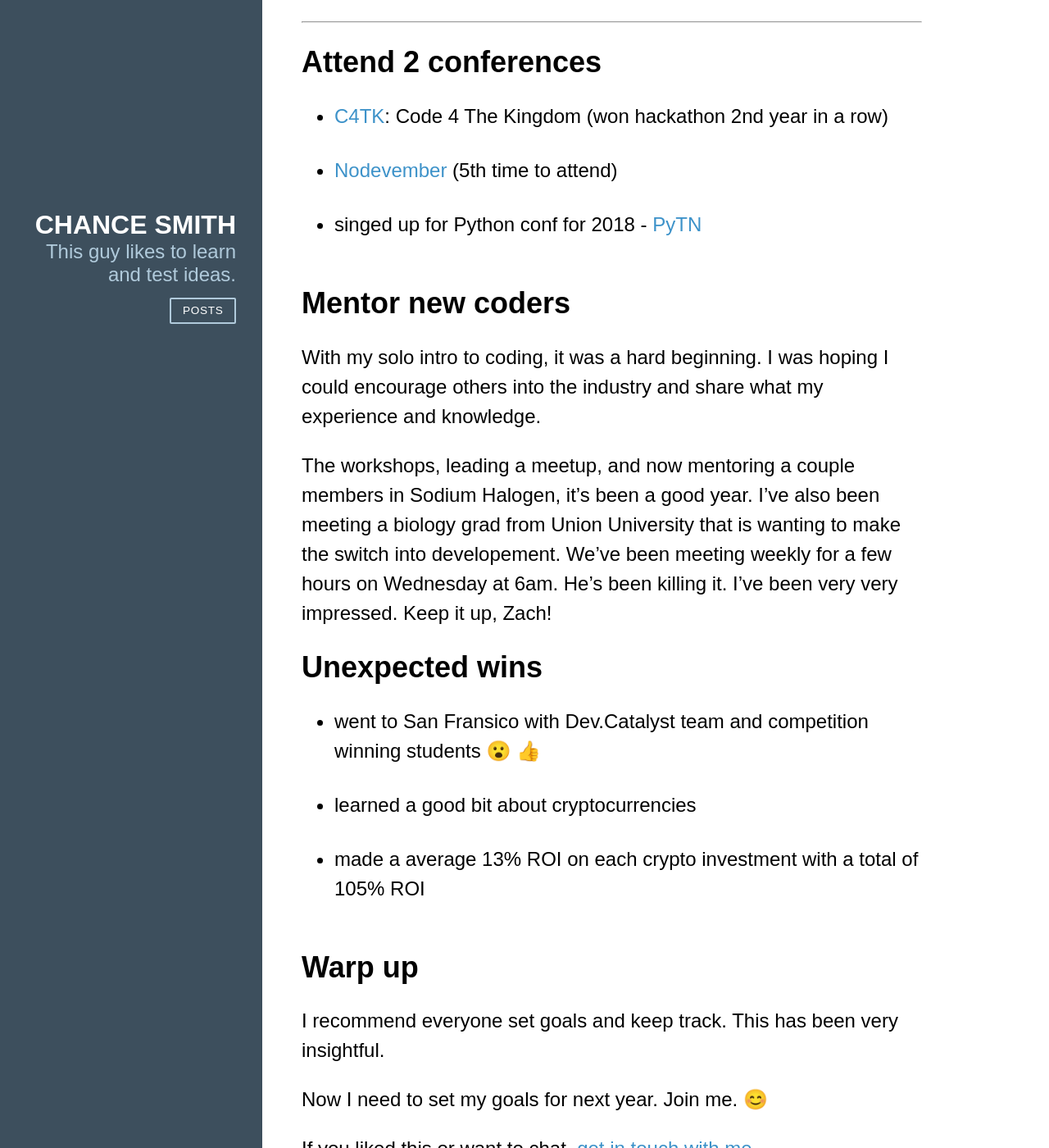
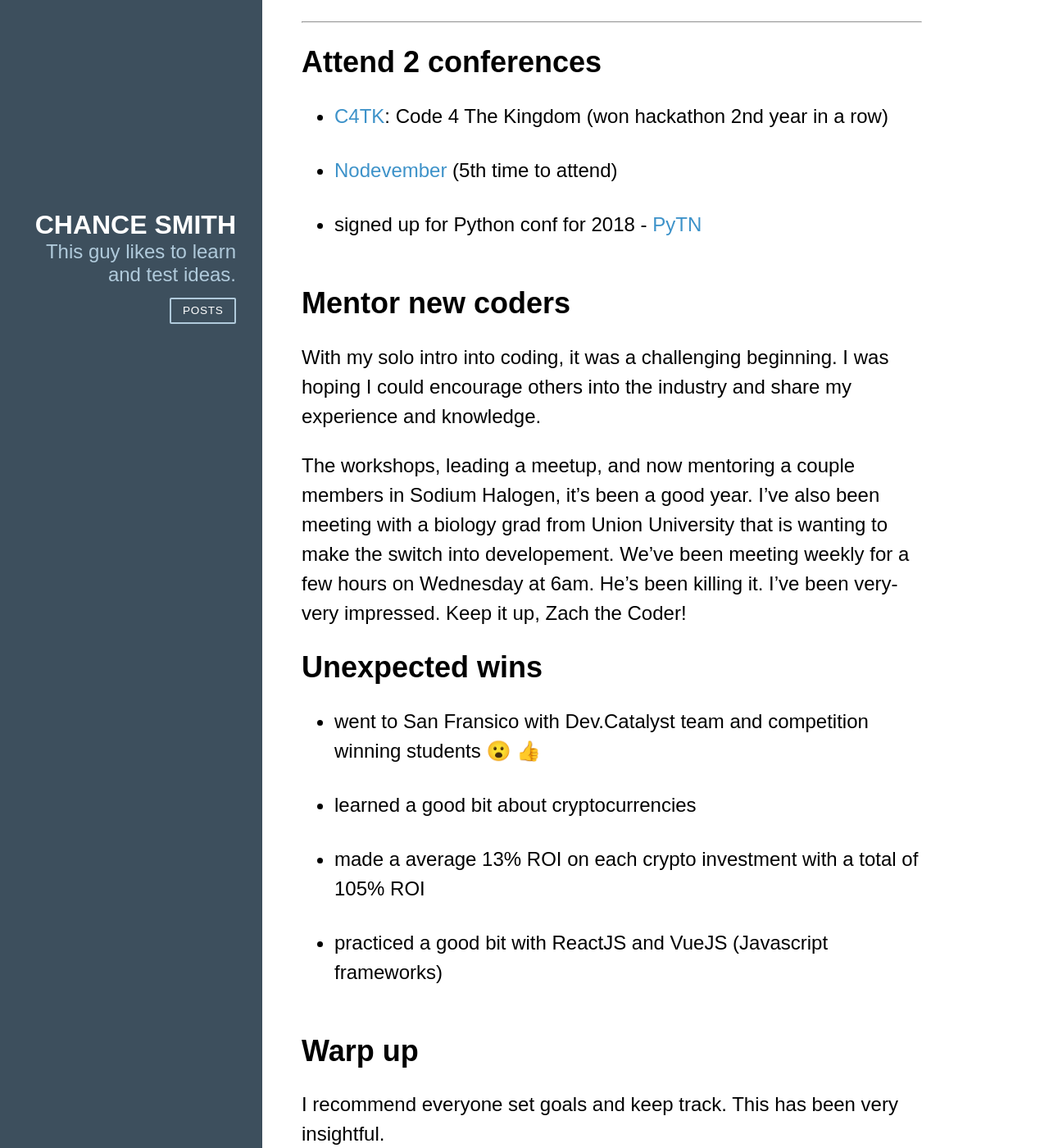
Before and after one commit to chancesmith/chance-smith-blog, a Jekyll site: the page built from _posts/2017-12-30-2017-review.markdown, in a window 1280 px wide and 1400 px high, scrolled down 3249 px. Shown: the whole window at 82% size. Built offline with Jekyll 4.4.1, drawn with Linux system fonts in a browser that asks for light colours.

Commit message:
fixes typos

```diff
--- a/_posts/2017-12-30-2017-review.markdown
+++ b/_posts/2017-12-30-2017-review.markdown
@@ -82,19 +82,20 @@ This year I have created a workshop for beginner web developers that I've lead 4
 
 + [C4TK](http://codeforthekingdom.org/): Code 4 The Kingdom (won hackathon 2nd year in a row)
 + [Nodevember](http://nodevember.org/) (5th time to attend)
-+ singed up for Python conf for 2018 - [PyTN](https://www.pytennessee.org/)
++ signed up for Python conf for 2018 - [PyTN](https://www.pytennessee.org/)
 
 ## Mentor new coders
 
-With my solo intro to coding, it was a hard beginning. I was hoping I could encourage others into the industry and share what my experience and knowledge.
+With my solo intro into coding, it was a challenging beginning. I was hoping I could encourage others into the industry and share my experience and knowledge.
 
-The workshops, leading a meetup, and now mentoring a couple members in Sodium Halogen, it's been a good year. I've also been meeting a biology grad from Union University that is wanting to make the switch into developement. We've been meeting weekly for a few hours on Wednesday at 6am. He's been killing it. I've been very very impressed. Keep it up, Zach!
+The workshops, leading a meetup, and now mentoring a couple members in Sodium Halogen, it's been a good year. I've also been meeting with a biology grad from Union University that is wanting to make the switch into developement. We've been meeting weekly for a few hours on Wednesday at 6am. He's been killing it. I've been very-very impressed. Keep it up, Zach the Coder!
 
 ## Unexpected wins
 
 + went to San Fransico with Dev.Catalyst team and competition winning students 😮 👍
 + learned a good bit about cryptocurrencies
 + made a average 13% ROI on each crypto investment with a total of 105% ROI
++ practiced a good bit with ReactJS and VueJS (Javascript frameworks)
 
 ## Warp up
 
```
